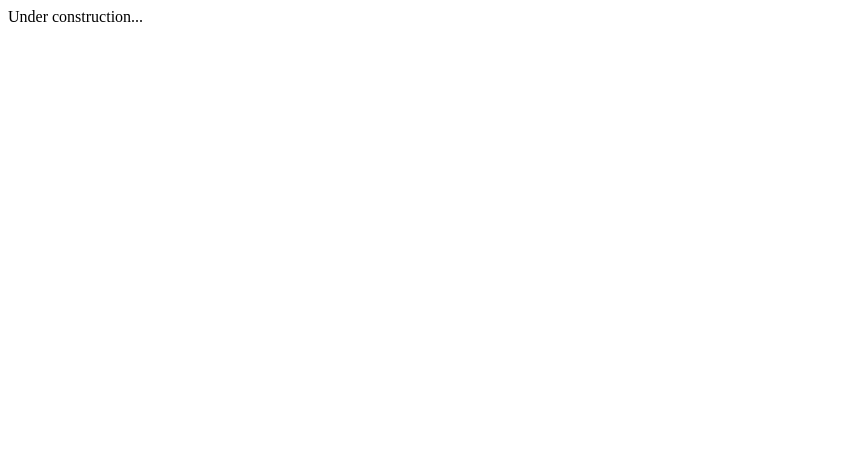
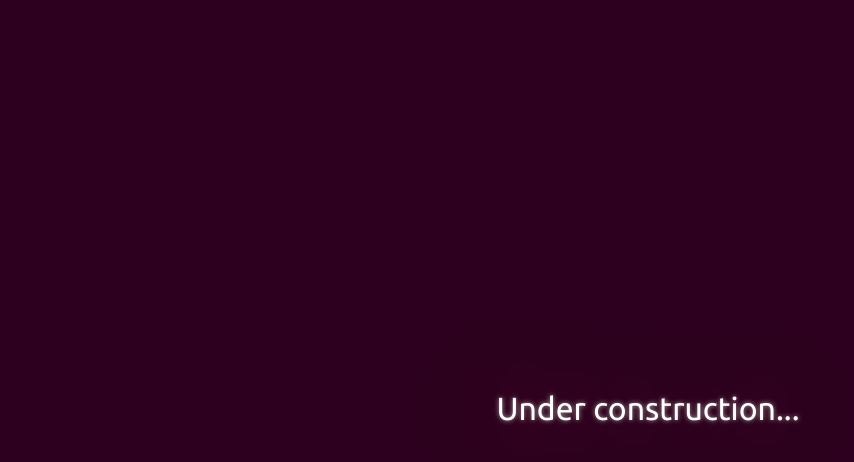
Before and after one commit to lbfalvy/annaja-personal-output, a plain HTML site: page docs/index.html in a window 1280 px wide. Shown: the whole page, without its empty margins (0-854 px from the left). Drawn offline with Linux system fonts and the light colour scheme.

Commit message:
added construction screen

```diff
--- a/docs/index.html
+++ b/docs/index.html
@@ -5,6 +5,22 @@
     <meta http-equiv="X-UA-Compatible" content="IE=edge">
     <meta name="viewport" content="width=device-width, initial-scale=1.0">
     <title>annaja - Personal Output</title>
+    <style>
+        @import url('https://fonts.googleapis.com/css2?family=Ubuntu&display=swap');
+
+        html {
+            background: #2C001E;
+            color: white;
+            text-shadow: #AEA79F 0 0 5px, #AEA79F 0 0 100px;
+        }
+        body {
+            position: absolute;
+            left: 50vw; top: 50vh;
+            transform: translate(-50%, -50%);
+            font-family: 'Ubuntu', sans-serif;
+            font-size: 200%;
+        }
+    </style>
 </head>
 <body>
     Under construction...
```
